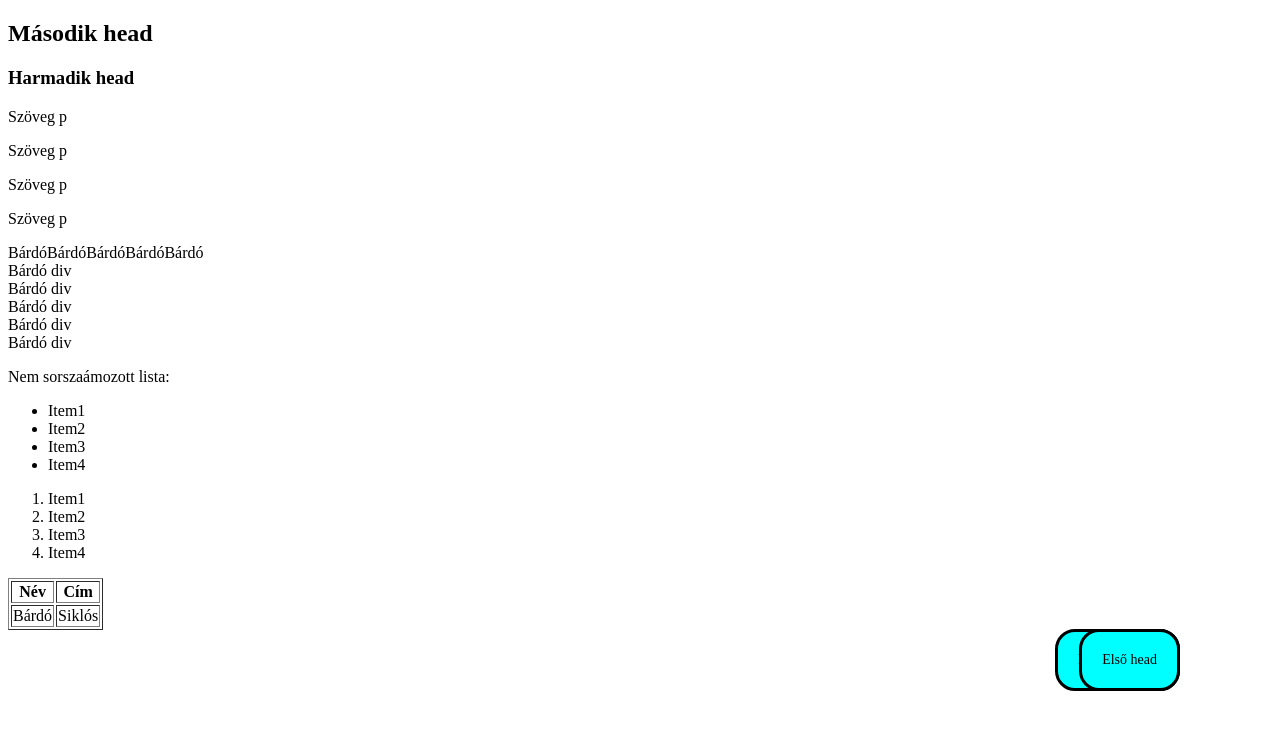
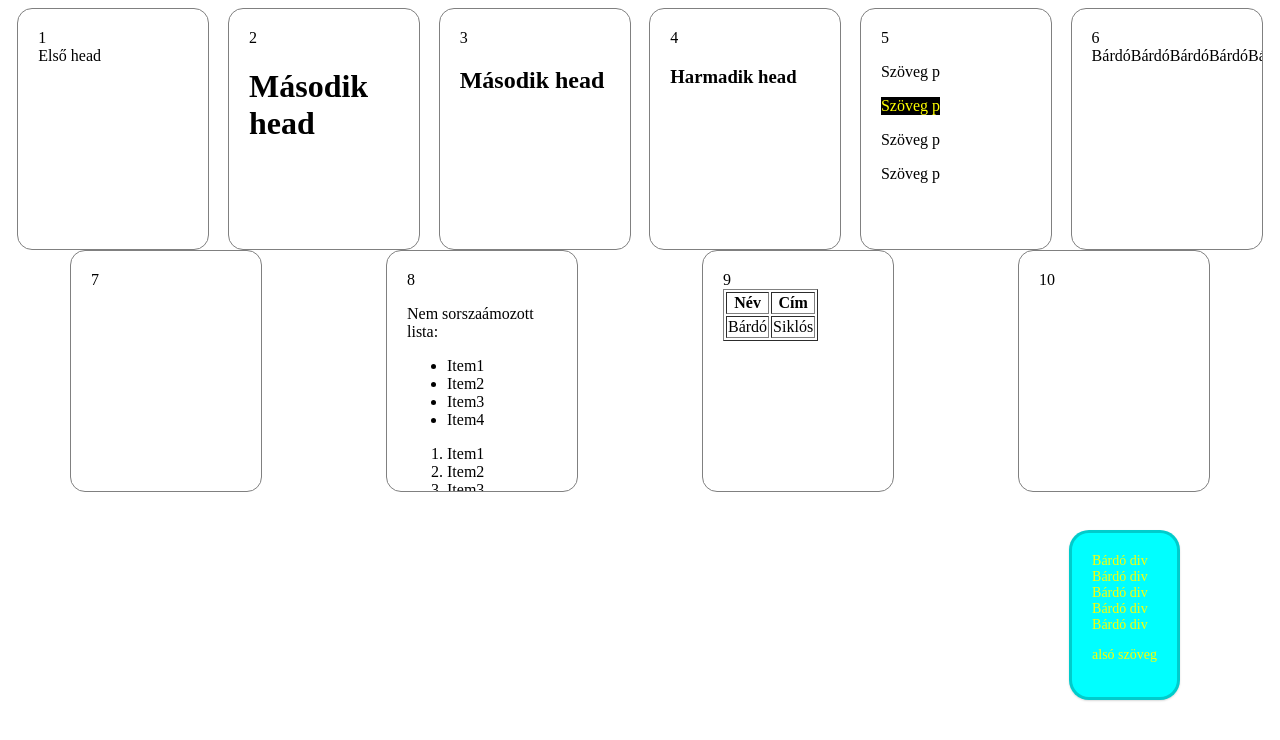
Before and after one commit to tenkesnet/pallas146, a plain HTML site: page index.html in a window 1280 px wide. Drawn offline with Linux system fonts and the light colour scheme.

Commit message:
Flexbox starting

```diff
--- a/index.html
+++ b/index.html
@@ -10,19 +10,41 @@
 </head>
 
 <body>
-    <h1>Első head</h1>
+    <div class="container">
+        <div class="item">
+            <div class="sorszam">1</div>
+            <myheader class="belso" style="order:1">Első head</myheader>
+        </div>
+        <div class="item">
+            <div class="sorszam">2</div>
             <h1 style="z-index: -100;">Második head</h1>
+        </div>
+        <div class="item">
+            <div class="sorszam">3</div>
             <h2>Második head</h2>
+        </div>
+        <div class="item">
+            <div class="sorszam">4</div>
             <h3>Harmadik head</h3>
+        </div>
+        <div class="item">
+            <div class="sorszam">5</div>
+            <div class="parag" style="order:2">
+                <p>Szöveg p</p>
+                <p class="kiemelt">Szöveg p</p>
                 <p>Szöveg p</p>
                 <p>Szöveg p</p>
-    <p>Szöveg p</p>
-    <p>Szöveg p</p><span>Bárdó</span><span>Bárdó</span><span>Bárdó</span><span>Bárdó</span><span>Bárdó</span>
-    <div>Bárdó div</div>
-    <div>Bárdó div</div>
-    <div>Bárdó div</div>
-    <div>Bárdó div</div>
-    <div>Bárdó div</div>
+            </div>
+        </div>
+        <div class="item">
+            <div class="sorszam">6</div>
+            <span>Bárdó</span><span>Bárdó</span><span>Bárdó</span><span>Bárdó</span><span>Bárdó</span>
+        </div>
+        <div class="item">
+            <div class="sorszam">7</div>
+        </div>
+        <div class="item">
+            <div class="sorszam">8</div>
             <p>Nem sorszaámozott lista:</p>
             <ul>
                 <li>Item1</li>
@@ -36,7 +58,10 @@
                 <li>Item3</li>
                 <li>Item4</li>
             </ol>
-    <table border="1">
+        </div>
+        <div class="item">
+            <div class="sorszam">9</div>
+            <table border="1" style="order:0">
                 <thead>
                     <tr>
                         <th>Név</th>
@@ -50,6 +75,23 @@
                     </tr>
                 </tbody>
             </table>
+        </div>
+        <div class="item">
+            <div class="sorszam">10</div>
+        </div>
+
+
+        <div id="container">
+            <div>Bárdó div</div>
+            <div>Bárdó div</div>
+            <div>Bárdó div</div>
+            <div>Bárdó div</div>
+            <div>Bárdó div</div>
+            <p>alsó szöveg</p>
+        </div>
+
+
+    </div>
 </body>
 
 </html>
--- a/style.css
+++ b/style.css
@@ -1,16 +1,50 @@
-h1 {
+div.container {
+    display: flex;
+    flex-direction: row;
+    flex-wrap: wrap;
+    justify-content: space-around;
+}
+
+.item {
+    height: 200px;
+    width: 150px;
+    border-style: solid;
+    border-radius: 15px;
+    border-width: 1px;
+    border-color: grey;
+    padding: 20px 20px;
+    overflow: auto;
+}
+
+div#container {
     position: absolute;
     right: 100px;
     bottom: 100px;
     background-color: aqua;
     border-style: solid;
+    border-color: rgba(0, 0, 0, 0.2);
     padding: 20px 20px;
     border-radius: 20px;
     font-size: 14px;
     font-weight: unset;
+    box-shadow: 0 1px 2px rgba(0, 0, 0, 0.15);
+    transition: box-shadow 0.3s ease-in-out;
 }
 
-h1:hover {
-    background-color: green;
-    box-shadow: 10px 10px 10px grey;
+div#container:hover {
+
+    box-shadow: 0 5px 15px rgba(0, 0, 0, 0.3);
 }
+
+div#container :is(div, p) {
+    color: yellow;
+}
+
+.kiemelt {
+    background-color: black;
+    color: yellow;
+}
+
+.parag {
+    display: inline-block;
+}
```
Lines whose indentation alone changed are shown as unchanged.
